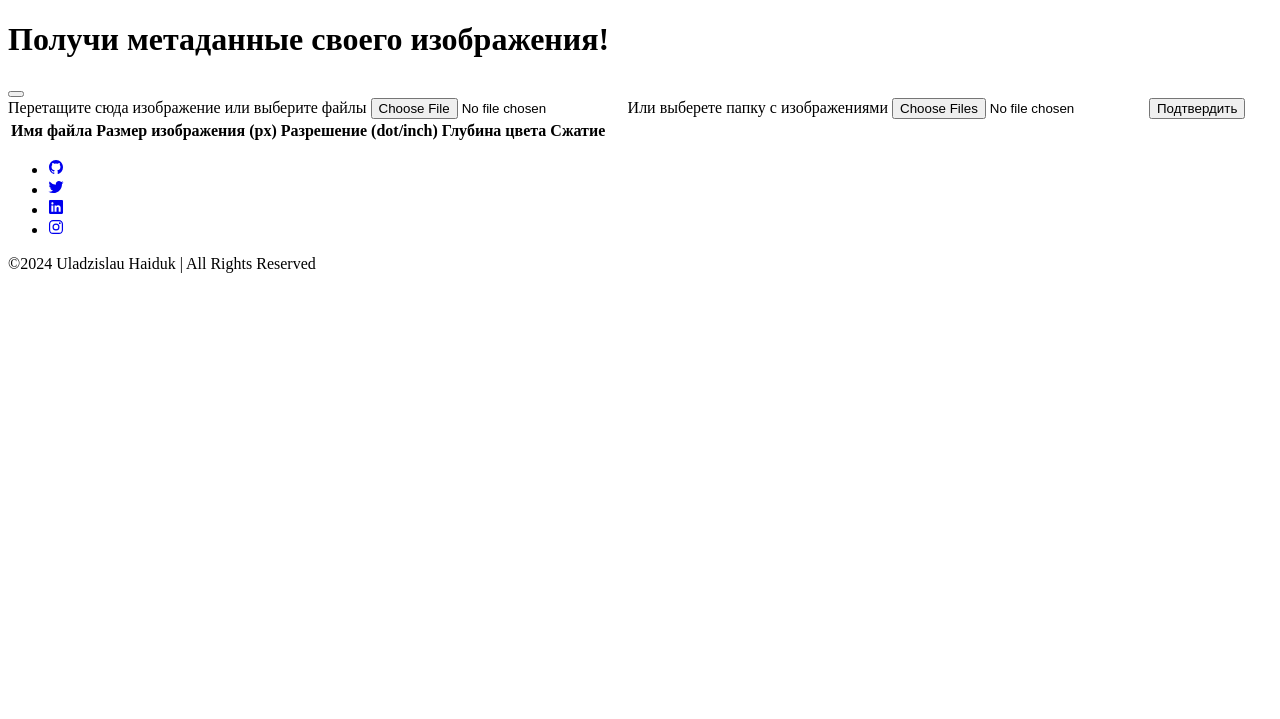
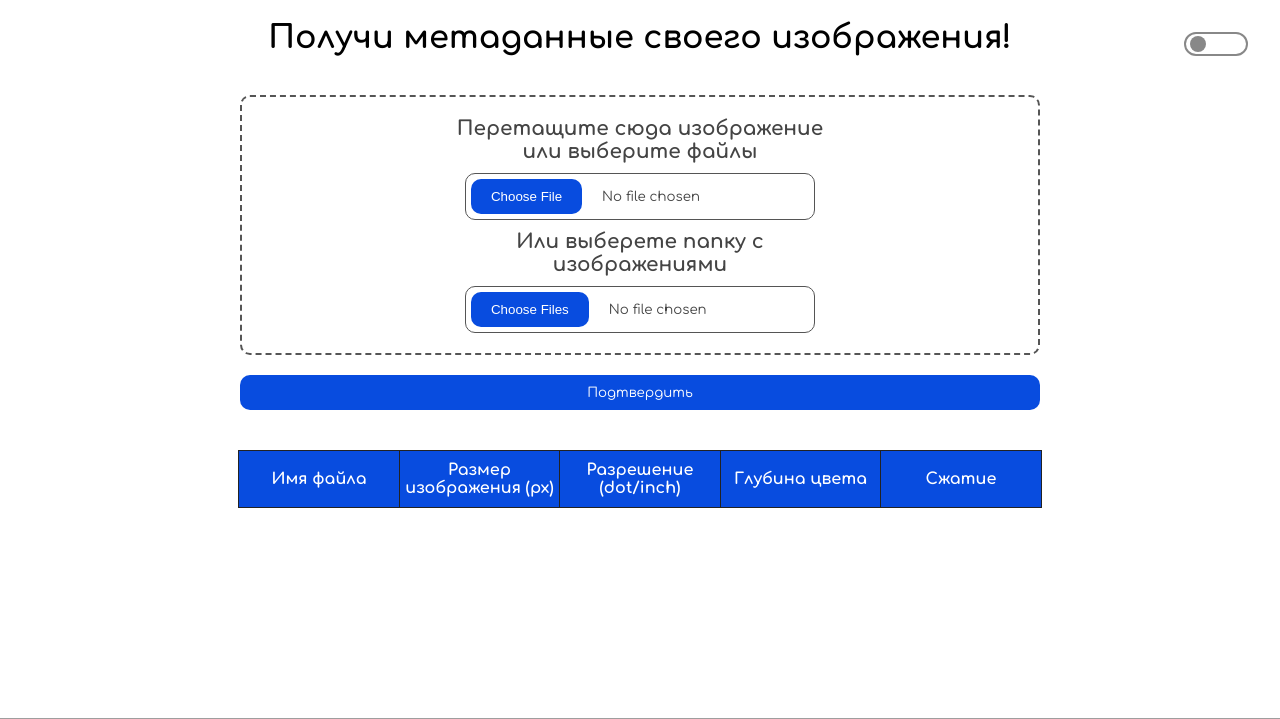
Before and after one commit to HaidukVlad/PKG_LAB_2, a Flask app: page / in a window 1280 px wide. Shown: the top 719 px of the page. Before the commit the page ends 273 px from the top, so only its background shows below. Run offline with Flask 3, Linux system fonts and the light colour scheme; lists and menus that the app fills with data are empty; grey boxes are pictures that could not be loaded.

Commit message:
ready to link GH pages

```diff
--- a/templates/index.html
+++ b/templates/index.html
@@ -2,12 +2,12 @@
 <html lang="en">
 <head>
     <meta charset="UTF-8">
-    <link rel="stylesheet" href="{{ url_for('/PKG_LAB_2/static', filename='style.css') }}">
-    <link rel="stylesheet" href="{{ url_for('/PKG_LAB_2/static', filename='darkmode.css') }}">
+    <link rel="stylesheet" href="{{ url_for('static', filename='style.css') }}">
+    <link rel="stylesheet" href="{{ url_for('static', filename='darkmode.css') }}">
     <link rel="preconnect" href="https://fonts.googleapis.com">
     <link rel="preconnect" href="https://fonts.gstatic.com" crossorigin>
     <link href="https://fonts.googleapis.com/css2?family=Comfortaa:wght@300..700&display=swap" rel="stylesheet">
-    <link rel="icon" href="{{ url_for('/PKG_LAB_2/static', filename='favicon.ico') }}" type="image/x-icon">
+    <link rel="icon" href="{{ url_for('static', filename='favicon.ico') }}" type="image/x-icon">
     <title>Image.an</title>
 </head>
 <body>
@@ -66,8 +66,8 @@
   <script type="module" src="https://unpkg.com/ionicons@5.5.2/dist/ionicons/ionicons.esm.js"></script>
   <script nomodule src="https://unpkg.com/ionicons@5.5.2/dist/ionicons/ionicons.js"></script>
 
-<script src="{{ url_for('/PKG_LAB_2/static', filename='script.js') }}"></script>
-<script src="{{ url_for('/PKG_LAB_2/static', filename='darkmode.js') }}"></script>
+<script src="{{ url_for('static', filename='script.js') }}"></script>
+<script src="{{ url_for('static', filename='darkmode.js') }}"></script>
 
 </body>
 </html>
```
